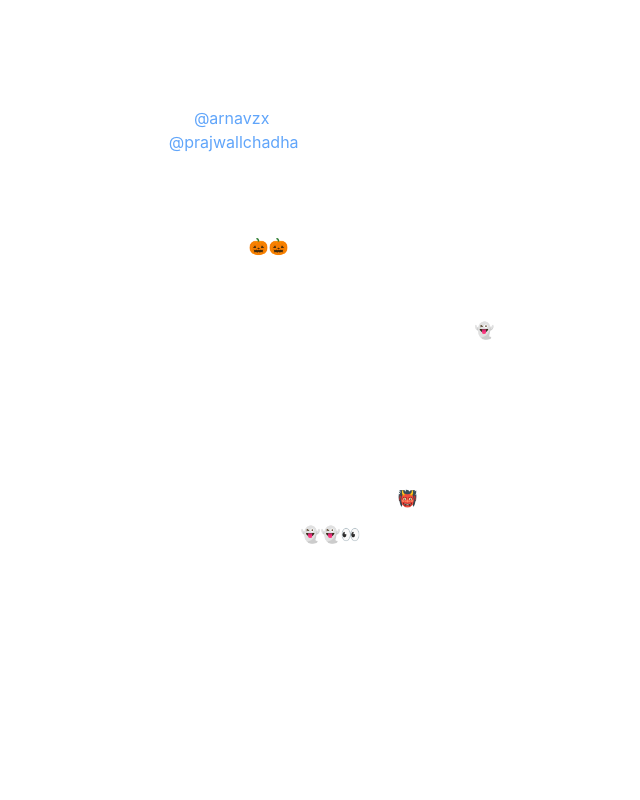
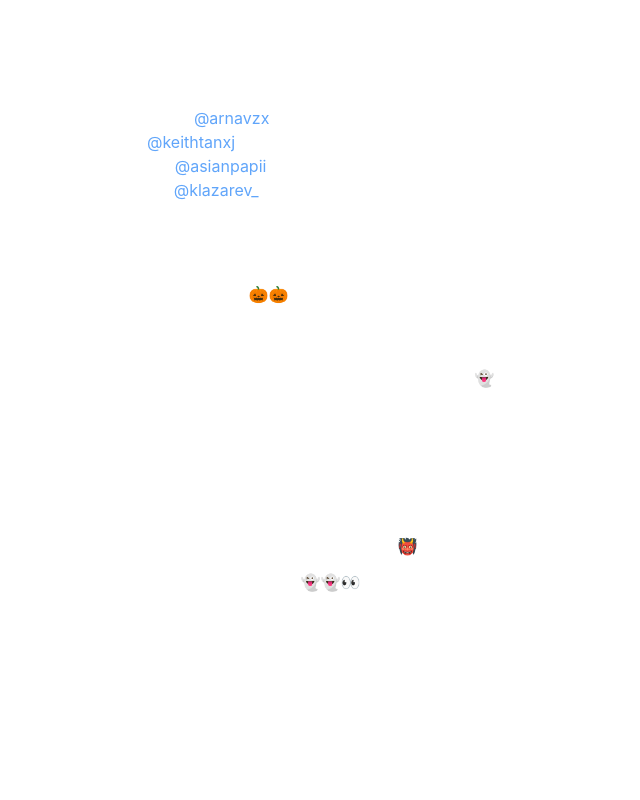
Before and after one commit to Grocode87/ticket-platform, a Next.js app: page /frightatmansion in a window 1280 px wide. Shown: the part 860-1660 px from the top of the page, without its empty margins (365-1005 px from the left). Built offline with nearby package versions, Linux system fonts and the light colour scheme.

Commit message:
few little tweaks

```diff
--- a/pages/api/webhooks/stripe_hooks.js
+++ b/pages/api/webhooks/stripe_hooks.js
@@ -138,7 +138,7 @@ const sendMail = async (toEmail, ticketPdf, receiptPdf, session) => {
     to: toEmail,
     subject: `Order Confirmation/Ticket - Fright at the Mansion 2022`,
     text: `
-     Hello ${session.metadata.name}}:
+     Hello ${session.metadata.name}},
 
      Thank you for your purchase of a Fright at the Mansion 2022 ticket! \n
 
@@ -164,7 +164,7 @@ const sendMail = async (toEmail, ticketPdf, receiptPdf, session) => {
 
     html: `
      <div id="gmail-:5au" class="gmail-Ar gmail-Au gmail-Ao">
-   <div id="gmail-:55r" class="gmail-Am gmail-Al editable gmail-LW-avf gmail-tS-tW gmail-tS-tY" style="direction: ltr; min-height: 590px;" tabindex="1" role="textbox" aria-label="Message Body" aria-multiline="true">Hello ${session.metadata.name}:
+   <div id="gmail-:55r" class="gmail-Am gmail-Al editable gmail-LW-avf gmail-tS-tW gmail-tS-tY" style="direction: ltr; min-height: 590px;" tabindex="1" role="textbox" aria-label="Message Body" aria-multiline="true">Hello ${session.metadata.name},
      <br>
      <br>Thank you for your purchase of a
      <span class="LI ng" data-ddnwab="PR_1_0" aria-invalid="spelling">Fright at the Mansion</span> 2022 ticket!
@@ -177,7 +177,6 @@ const sendMail = async (toEmail, ticketPdf, receiptPdf, session) => {
      <br>
      ${session.metadata.ticketName} x1
      <br>${session.metadata.name}
-     <br>
      <br>
      <strong>Event Details:</strong>
      <br>9:00PM, Saturday, October 29th, 2022
--- a/pages/cart.js
+++ b/pages/cart.js
@@ -102,7 +102,12 @@ const Cart = ({ query }) => {
 
       <div className="w-full px-8 m-auto md:w-1/2 md:px-0">
         <div className="w-full sm:w-8/12">
-          <Image src="/images/header_flat_basic.png" width={800} height={250} />
+          <Image
+            src="/images/header_flat_basic.png"
+            priority
+            width={800}
+            height={250}
+          />
         </div>
         <p className="text-3xl font-bold pt-8">Checkout</p>
 
@@ -161,6 +166,7 @@ const Cart = ({ query }) => {
         </div>
         {ticketData.name == "Exclusive Sorority" && (
           <div className="flex flex-row space-x-3  pt-8">
+            <div className="flex-shrink-0">
               <input
                 type="checkbox"
                 id="sorority"
@@ -168,6 +174,7 @@ const Cart = ({ query }) => {
                 value={sororityCheck}
                 onChange={(e) => setSororityCheck(e.target.checked)}
               ></input>
+            </div>
             <p>
               I understand that I am purchasing a sorority only ticket, and I
               understand that this ticket will be revoked with no refund if I am
--- a/pages/frightatmansion.js
+++ b/pages/frightatmansion.js
@@ -118,6 +118,7 @@ const FrightAtMansion = () => {
             {/** TOP */}
             <div className="text-3xl p-4 pt-20 sm:p-20">
               <Image
+                priority
                 src="/images/header_rounded.png"
                 width={800}
                 height={270}
@@ -189,7 +190,7 @@ const FrightAtMansion = () => {
               </a>
             </div>
             <p className="pt-4 font-bold text-xl">Dont have an access code? </p>
-            <p>Reach out to any of our representatives below:</p>
+            <p>Reach out to any of the brothers below:</p>
             <ul className="list-disc pl-8">
               <li>
                 Arnav Sindhoor{" "}
@@ -200,21 +201,43 @@ const FrightAtMansion = () => {
                   className="text-blue-400"
                 >
                   @arnavzx
-                </a>{" "}
-                (+1 204-996-3444)
+                </a>
               </li>
 
               <li>
-                Praj Chadha{" "}
+                Keith Tan{" "}
                 <a
                   target="_blank"
                   rel="noreferrer"
-                  href="https://www.instagram.com/prajwallchadha/"
+                  href="https://www.instagram.com/keithtanxj/"
                   className="text-blue-400"
                 >
-                  @prajwallchadha
-                </a>{" "}
-                (+1 250-689-0183)
+                  @keithtanxj
+                </a>
+              </li>
+
+              <li>
+                Dodi Lertpun{" "}
+                <a
+                  target="_blank"
+                  rel="noreferrer"
+                  href="https://www.instagram.com/asianpapii/"
+                  className="text-blue-400"
+                >
+                  @asianpapii
+                </a>
+              </li>
+
+              <li>
+                Kirill Lazerev{" "}
+                <a
+                  target="_blank"
+                  rel="noreferrer"
+                  href="https://www.instagram.com/klazarev_/"
+                  className="text-blue-400"
+                >
+                  @klazarev_
+                </a>
               </li>
             </ul>
             <p className="pt-8">
@@ -250,8 +273,8 @@ const FrightAtMansion = () => {
             <p className="pt-6">PLEASE NOTE</p>
             <ul className="list-disc pl-8">
               <li>Valid UBC ID required for entry</li>
-              <li>Haunted hallway from 10PM - 12PM</li>
-              <li>No glass bottles/bags</li>
+              <li>Must be on guestlist to enter</li>
+              <li>No bags, backpacks, or glass bottles</li>
               <li>Haunted hallway from 10PM - 12PM</li>
             </ul>
 
--- a/pages/tickets.js
+++ b/pages/tickets.js
@@ -13,7 +13,12 @@ const Tickets = ({ code, prices }) => {
       </Head>
       <div className="w-full md:w-1/2 m-auto pt-10">
         <div className="w-full sm:w-8/12 px-4 sm:px-0">
-          <Image src="/images/header_flat_basic.png" width={800} height={250} />
+          <Image
+            priority
+            src="/images/header_flat_basic.png"
+            width={800}
+            height={250}
+          />
         </div>
 
         <p className="text-3xl font-bold pt-14 text-center sm:text-left">
```
Lines whose indentation alone changed are shown as unchanged.
